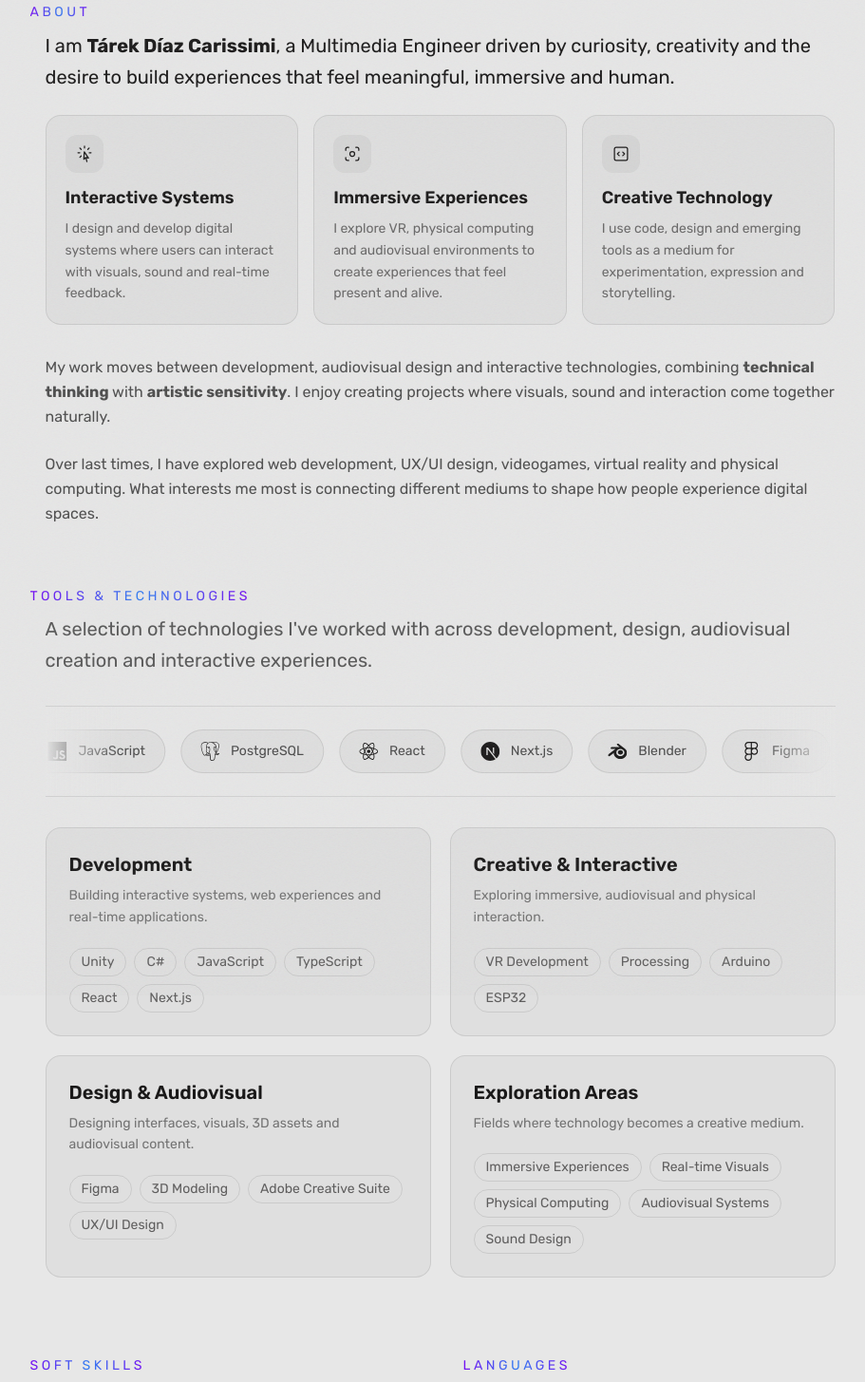
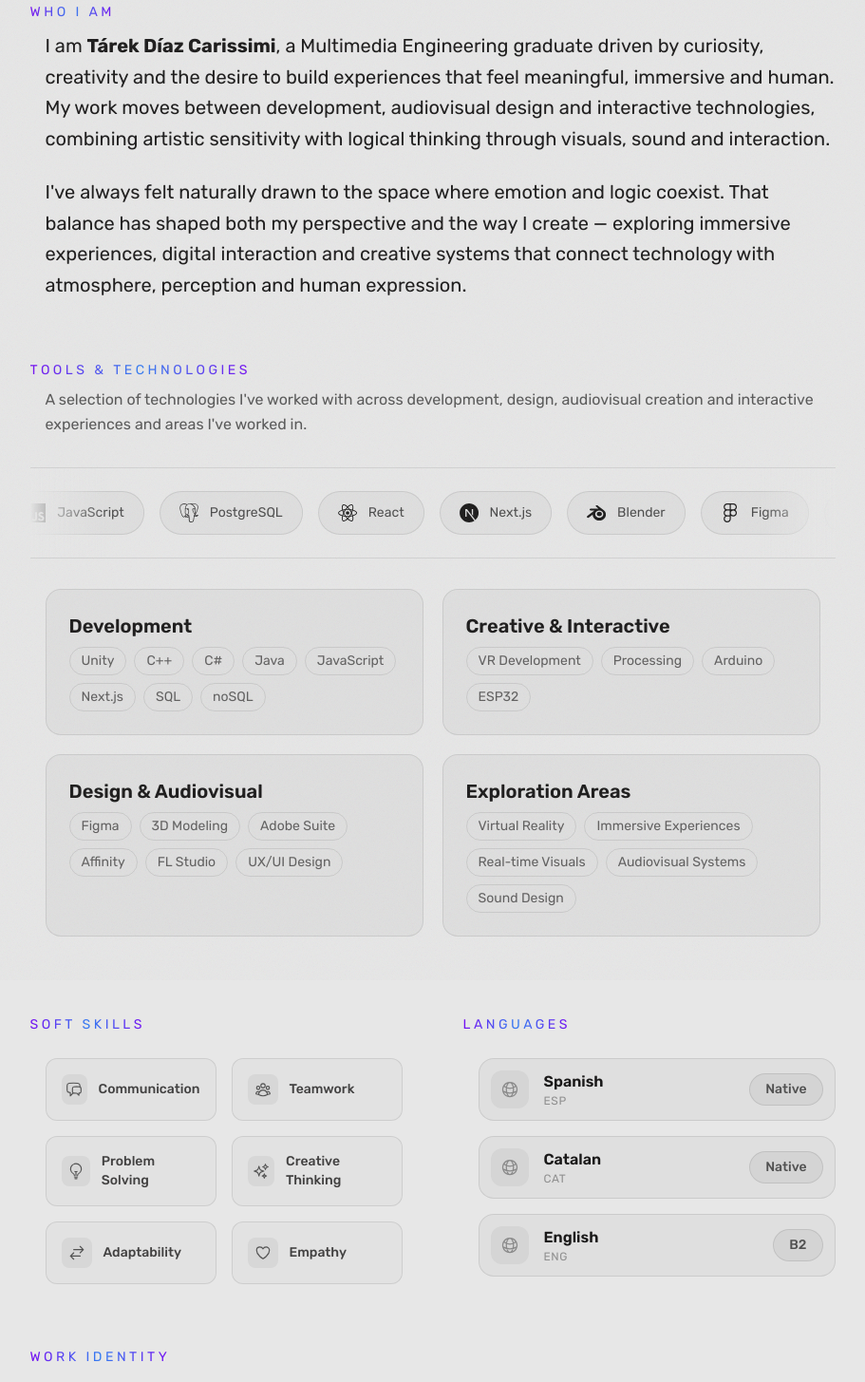
Before and after one commit to tarekDiaz/portfolio, a Next.js app: page /about in a window 1280 px wide. Shown: the part 120-1575 px from the top of the page at 95% size, without its empty margins (177-1088 px from the left). Built offline with nearby package versions, Linux system fonts and the light colour scheme.

Commit message:
content update

```diff
--- a/src/app/about/page.tsx
+++ b/src/app/about/page.tsx
@@ -66,21 +66,19 @@ const languages = [
 const toolSections = [
   {
     title: "Development",
-    description:
-      "Building interactive systems, web experiences and real-time applications.",
     items: [
       "Unity",
+      "C++",
       "C#",
+      "Java",
       "JavaScript",
-      "TypeScript",
-      "React",
       "Next.js",
+      "SQL",
+      "noSQL",
     ],
   },
   {
     title: "Creative & Interactive",
-    description:
-      "Exploring immersive, audiovisual and physical interaction.",
     items: [
       "VR Development",
       "Processing",
@@ -95,18 +93,18 @@ const toolSections = [
     items: [
       "Figma",
       "3D Modeling",
-      "Adobe Creative Suite",
+      "Adobe Suite",
+      "Affinity",
+      "FL Studio",
       "UX/UI Design",
     ],
   },
   {
     title: "Exploration Areas",
-    description:
-      "Fields where technology becomes a creative medium.",
     items: [
+      "Virtual Reality",
       "Immersive Experiences",
       "Real-time Visuals",
-      "Physical Computing",
       "Audiovisual Systems",
       "Sound Design",
     ],
@@ -170,7 +168,7 @@ export default function About() {
       <FadeIn delay={0.1} duration={0.6} distance={30}>
           <h2 className="mb-2">
             <span className="text-sm uppercase tracking-[0.25em] gradient-text mb-4">
-              About
+              Who I am
             </span>
           </h2>
       </FadeIn>
@@ -207,41 +205,19 @@ export default function About() {
             >
               Tárek Díaz Carissimi
             </span>
-            , a Multimedia Engineer driven by curiosity, creativity and the desire to build experiences
-            that feel meaningful, immersive and human.
+            , a Multimedia Engineering graduate driven by curiosity, creativity and the desire to build
+            experiences that feel meaningful, immersive and human. My work moves between development,
+            audiovisual design and interactive technologies, combining artistic sensitivity with logical
+            thinking through visuals, sound and interaction.
           </p>
-        </FadeIn>
-        <div className="grid grid-cols-1 md:grid-cols-3 gap-4 mb-8">
-          {identityBlocks.map((block, index) => {
-            const Icon = block.icon;
-            return (
-              <FadeIn key={block.title} delay={0.45 + index * 0.1} duration={0.6} distance={20}>
-                <div className="h-full rounded-2xl border border-text/10 bg-text/[0.03] p-5 transition-transform duration-200 hover:scale-105 group">
-                  <div className="mb-3 flex h-10 w-10 items-center justify-center rounded-xl bg-text/[0.05] text-text transition-colors group-hover:bg-text group-hover:text-background">
-                    <Icon className="text-xl" />
-                  </div>
-                  <h2 className="text-lg font-semibold text-text mb-2">{block.title}</h2>
-                  <p className="text-sm leading-relaxed text-text/60">{block.text}</p>
-                </div>
-              </FadeIn>
-            );
-          })}
-        </div>
-        <FadeIn delay={0.3} duration={0.6}>
-          <p className="text-text/75 mb-6 leading-relaxed">
-            My work moves between development, audiovisual design and interactive technologies,
-            combining <strong>technical thinking</strong> with <strong>artistic sensitivity</strong>.
-             I enjoy creating projects where visuals, sound and interaction come together naturally.
+          <p className="text-text text-xl mb-6 leading-relaxed">
+            I've always felt naturally drawn to the space where emotion and logic coexist. That balance has
+            shaped both my perspective and the way I create — exploring immersive experiences, digital
+            interaction and creative systems that connect technology with atmosphere, perception and human expression.
           </p>
+
         </FadeIn>
 
-        <FadeIn delay={0.4} duration={0.6}>
-          <p className="text-text/75 leading-relaxed mt-6">
-            Over last times, I have explored web development, UX/UI design, videogames, virtual reality
-            and physical computing. What interests me most is connecting different mediums to shape how
-            people experience digital spaces.
-          </p>
-        </FadeIn>
       </section>
 
       {/* Tools & Technologies Section */}
@@ -252,12 +228,12 @@ export default function About() {
           </span>
         </h2>
       </FadeIn>
-      <section className="ml-4">
+      <section >
         <FadeIn delay={0.7} duration={0.6}>
           <div className="mb-8">
-            <p className="text-text/70 leading-relaxed text-xl">
+            <p className="text-text/70 leading-relaxed ml-4">
                 A selection of technologies I've worked with across development, design, audiovisual
-                creation and interactive experiences.
+                creation and interactive experiences and areas I've worked in.
             </p>
           </div>
         </FadeIn>
@@ -269,7 +245,7 @@ export default function About() {
               {duplicatedTools.map((tool, index) => {
                 const Icon = tool.icon;
                 return (
-                  <div key={`${tool.name}-${index}`} className="flex min-w-fit items-center gap-3 rounded-full border border-text/10 bg-text/[0.03] px-5 py-3 text-text/75">
+                  <div key={`${tool.name}-${index}`} className="flex min-w-fit items-center gap-3 rounded-full border border-text/10 bg-text/[0.03] px-5 py-3 text-text/75 transition-transform duration-200 hover:scale-105">
                     <Icon className="text-xl text-text" />
                     <span className="text-sm whitespace-nowrap">{tool.name}</span>
                   </div>
@@ -278,15 +254,14 @@ export default function About() {
             </div>
           </div>
         </FadeIn>
-        <div className="grid grid-cols-1 md:grid-cols-2 gap-5 mt-8">
+        <div className="grid grid-cols-1 md:grid-cols-2 gap-5 mt-8 px-4">
           {toolSections.map((section, index) => (
             <FadeIn key={section.title} delay={0.9 + index * 0.1} duration={0.6} distance={20}>
               <div className="h-full rounded-2xl border border-text/10 bg-text/[0.03] p-6 transition-transform duration-200 hover:scale-105">
                 <h3 className="text-xl font-semibold text-text mb-2">{section.title}</h3>
-                <p className="text-sm text-text/55 leading-relaxed mb-5">{section.description}</p>
-                <div className="flex flex-wrap gap-2">
+                  <div className="flex flex-wrap gap-2">
                   {section.items.map((item) => (
-                    <span key={item} className="rounded-full border border-text/10 px-3 py-1 text-sm text-text/65">{item}</span>
+                    <span key={item} className="rounded-full border border-text/10 px-3 py-1 text-sm text-text/65 transition-transform duration-200 hover:scale-105">{item}</span>
                   ))}
                 </div>
               </div>
@@ -334,7 +309,7 @@ export default function About() {
             <div className="flex flex-col gap-4 ml-4">
               {languages.map((lang, index) => (
                 <FadeIn key={lang.name} delay={0.4 + index * 0.1} duration={0.5} distance={15}>
-                  <div className="group flex items-center justify-between rounded-2xl border border-text/10 bg-text/[0.03] p-5 transition-all hover:border-text/20 hover:bg-text/[0.06]">
+                  <div className="group flex items-center justify-between rounded-2xl border border-text/10 bg-text/[0.03] p-3 transition-all hover:border-text/20 hover:bg-text/[0.06]">
                     <div className="flex items-center gap-4">
                       <div className="flex h-10 w-10 items-center justify-center rounded-xl bg-text/[0.05] text-text/40">
                         <HiOutlineGlobeAlt className="text-xl group-hover:text-text/70 transition-colors" />
@@ -355,6 +330,49 @@ export default function About() {
         </section>
       </div>
 
+      <FadeIn delay={0.1} duration={0.6} distance={30}>
+       <h2 className="mt-16 mb-4">
+          <span className="text-sm uppercase tracking-[0.25em] gradient-text">
+            Work Identity
+          </span>
+        </h2>
+      </FadeIn>
+      <section className="ml-4">
+        <div className="grid grid-cols-1 md:grid-cols-3 gap-4 mb-8">
+          {identityBlocks.map((block, index) => {
+            const Icon = block.icon;
+            return (
+              <FadeIn key={block.title} delay={0.45 + index * 0.1} duration={0.6} distance={20}>
+                <div className="h-full rounded-2xl border border-text/10 bg-text/[0.03] p-5 transition-transform duration-200 hover:scale-105 group">
+                  <div className="mb-3 flex items-center gap-3">
+                    <div className="flex h-10 w-10 items-center justify-center rounded-xl bg-text/[0.05] text-text transition-colors group-hover:bg-text2 group-hover:text-background">
+                      <Icon className="text-xl" />
+                    </div>
+                    <h2 className="text-lg font-semibold text-text mb-0">{block.title}</h2>
+                  </div>
+                  <p className="text-sm leading-relaxed text-text/60 mt-2">{block.text}</p>
+                </div>
+              </FadeIn>
+            );
+          })}
+        </div>
+        <FadeIn delay={0.3} duration={0.6}>
+          <p className="text-text/75 mb-6 leading-relaxed">
+            My work moves between development, audiovisual design and interactive technologies,
+            combining <strong>technical thinking</strong> with <strong>artistic sensitivity</strong>.
+             I enjoy creating projects where visuals, sound and interaction come together naturally.
+          </p>
+        </FadeIn>
+
+        <FadeIn delay={0.4} duration={0.6}>
+          <p className="text-text/75 leading-relaxed mt-6">
+            Over last times, I have explored web development, UX/UI design, videogames, virtual reality
+            and physical computing. What interests me most is connecting different mediums to shape how
+            people experience digital spaces.
+          </p>
+        </FadeIn>
+      </section>
+
       {/* Syntesys Section */}
       <FadeIn delay={0.1} duration={0.6} distance={30}>
        <h2 className="mt-16 mb-4">
@@ -369,7 +387,7 @@ export default function About() {
           <h1 className="text-2xl md:text-2xl font-bold mb-8 text-text italic justify-center flex">
             "Caught within the logic of art"
           </h1>
-          <p className="text-text/75 leading-relaxed">
+          <p className="text-text/75 text-xl leading-relaxed">
             This phrase reflects the space I often find myself in: between emotional and artistic expression,
             and the logical, structured thinking of engineering. It is a balance that has shaped my studies,
             my work and the way I understand myself: as someone who moves naturally between the creative and the technical.
--- a/src/app/projects/dits/page.tsx
+++ b/src/app/projects/dits/page.tsx
@@ -85,9 +85,10 @@ export default function DrumminInTheStudioPage() {
     <main className="min-h-screen bg-background text-text">
       <section className="mx-auto max-w-6xl px-6 pt-32 pb-20">
         <FadeIn delay={0.1} duration={0.6} distance={30}>
-          <p className="mb-3 text-sm uppercase tracking-[0.25em] text-text3">
+          <span className="text-sm uppercase tracking-[0.25em] gradient-text">
             Final Degree Project
-          </p>
+          </span>
+
 
           <h1 className="max-w-4xl text-5xl font-bold leading-tight md:text-7xl">
             Drummin In The Studio
--- a/src/app/projects/page.tsx
+++ b/src/app/projects/page.tsx
@@ -5,6 +5,7 @@ import { useState, useEffect } from 'react';
 import { motion, useMotionValue, useSpring, AnimatePresence } from 'framer-motion';
 import Link from 'next/link';
 import FadeIn from '@/components/fade-in';
+import { Arrow } from '@/components/icons/Arrow';
 import { ChopperIcon } from '@/components/icons/ChopperIcon';
 import { MoleIcon } from '@/components/icons/MoleIcon';
 import { DitsIcon } from '@/components/icons/DitsIcon';
@@ -170,6 +171,13 @@ export default function ProjectsPage() {
                 alt=""
                 className="w-full h-full object-cover"
               />
+
+              <div className="absolute bottom-4 right-4 inline-flex items-center gap-2 rounded-full bg-background3/70 px-5 py-2 text-sm text-text2 shadow-lg tracking-widest">
+                <span className="whitespace-nowrap">More details</span>
+                <div className="animate-[bounceX_2.5s_infinite]">
+                  <Arrow width={16} height={16} angle={90} />
+                </div>
+              </div>
             </motion.div>
         )}
       </AnimatePresence>
--- a/src/components/youtube-video.tsx
+++ b/src/components/youtube-video.tsx
@@ -1,8 +1,20 @@
+"use client";
+
 type YouTubeVideoProps = {
   videoId: string;
   title?: string;
   className?: string;
 };
+
+const visibilityEventName = "cursor-visibility-change";
+
+function setCursorHidden(hidden: boolean) {
+  window.dispatchEvent(
+    new CustomEvent(visibilityEventName, {
+      detail: { hidden },
+    })
+  );
+}
 
 export default function YouTubeVideo({
   videoId,
@@ -18,6 +30,9 @@ export default function YouTubeVideo({
           src={embedUrl}
           title={title}
           className="absolute inset-0 h-full w-full"
+          onMouseEnter={() => setCursorHidden(true)}
+          onMouseLeave={() => setCursorHidden(false)}
+          onBlur={() => setCursorHidden(false)}
           allow="accelerometer; autoplay; clipboard-write; encrypted-media; gyroscope; picture-in-picture; web-share"
           allowFullScreen
           loading="lazy"
```
